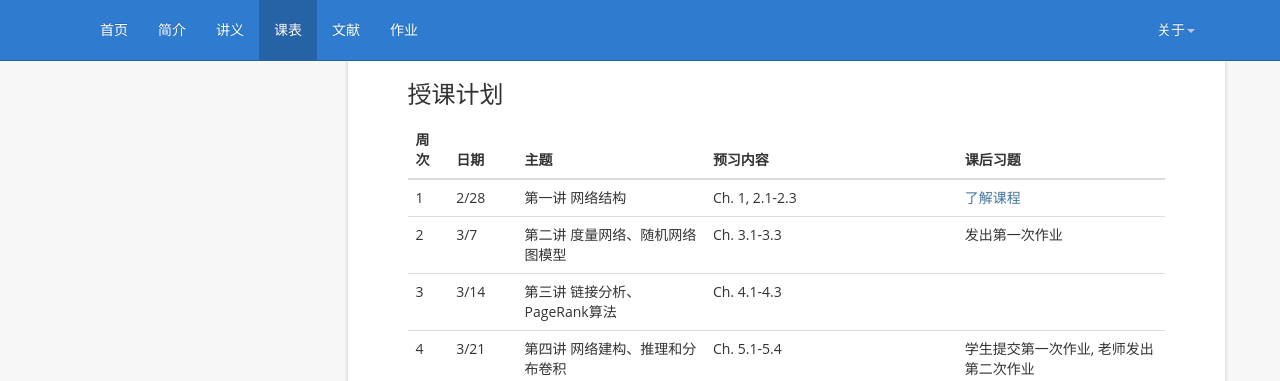
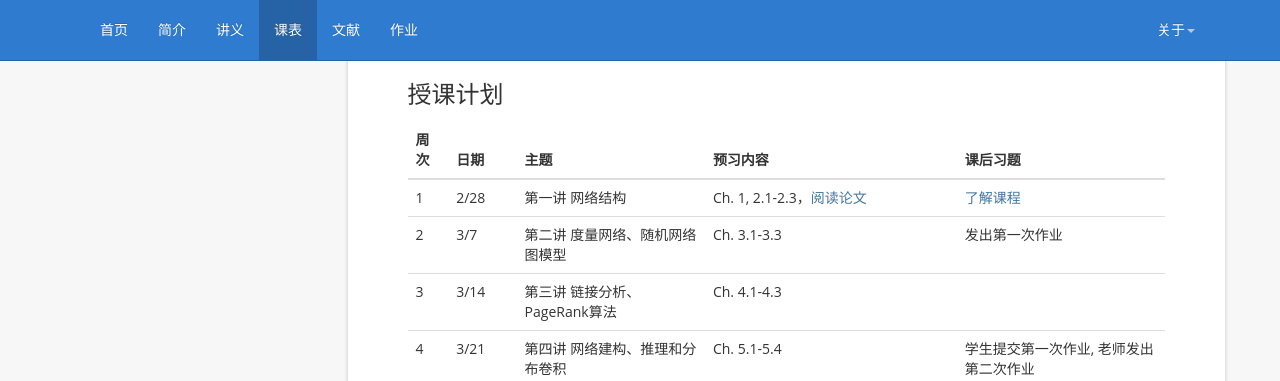
Before and after one commit to tjluo-ucas/ns, a Jekyll site: the page built from _posts/2019-02-09-schedule.md, in a window 1280 px wide and 1034 px high. Shown: the top 381 px of the window. Built offline with Jekyll 4.4.1, drawn with Linux system fonts in a browser that asks for light colours; nearby versions of some CDN libraries; comment, search, counter and statistics services are not loaded.

Commit message:
Update 2019-02-09-schedule.md

```diff
--- a/_posts/2019-02-09-schedule.md
+++ b/_posts/2019-02-09-schedule.md
@@ -11,7 +11,7 @@ permalink: /schedule/
 
 周次|日期|主题|预习内容|课后习题
 -------|------|------|------------|------------
-1 |2/28|第一讲 网络结构|Ch. 1, 2.1-2.3|[了解课程](https://tjluo-ucas.github.io/ns)
+1 |2/28|第一讲 网络结构|Ch. 1, 2.1-2.3，[阅读论文](https://tjluo-ucas.github.io/ns/books/#lecture-1)|[了解课程](https://tjluo-ucas.github.io/ns)
 2 |3/7|第二讲 度量网络、随机网络图模型|Ch. 3.1-3.3|发出第一次作业
 3 |3/14|第三讲 链接分析、PageRank算法|Ch. 4.1-4.3|
 4 |3/21|第四讲 网络建构、推理和分布卷积|Ch. 5.1-5.4|学生提交第一次作业, 老师发出第二次作业
```
